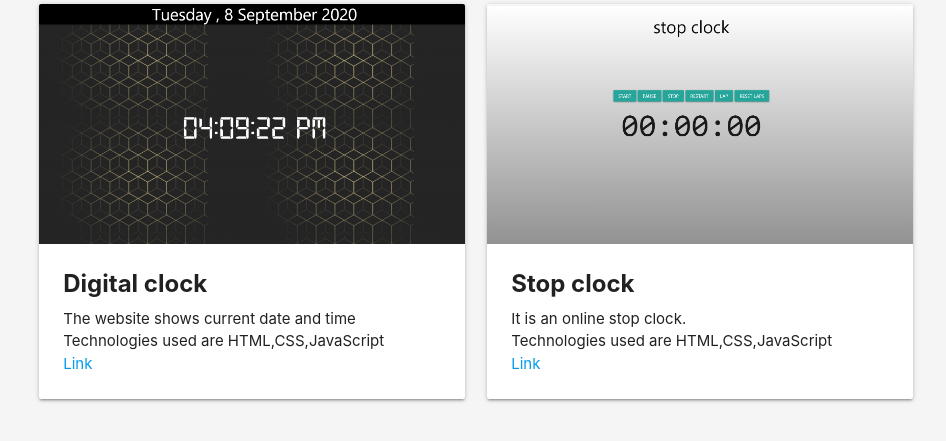
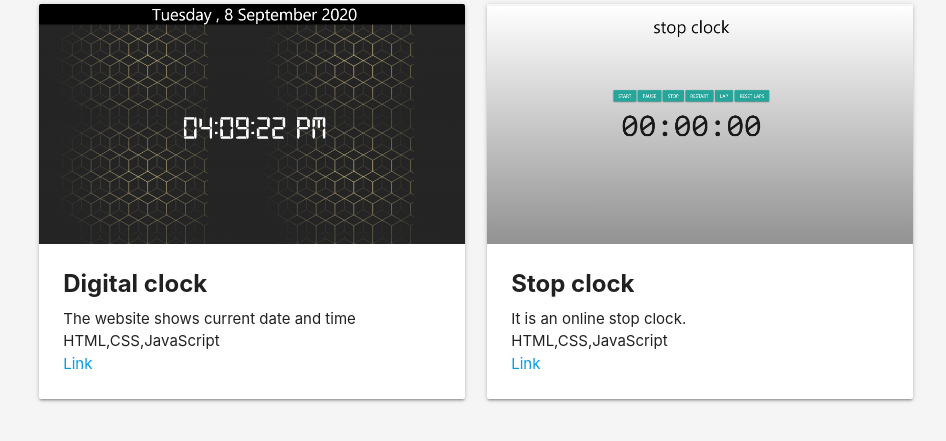
Before and after one commit to geeta983/geeta983.github.io, a plain HTML site: page index.html in a window 1280 px wide. Shown: the part 119-560 px from the top of the page, without its empty margins (164-1110 px from the left). Drawn offline with nearby package versions, Linux system fonts and the light colour scheme.

Commit message:
Update index.html

```diff
--- a/index.html
+++ b/index.html
@@ -22,7 +22,7 @@
 		 	 	 	<div class="card-image"><img src="digitalclockimage.png" alt=" "></div>
 		 	 	 	 <div class="card-content">
 		 	 	 	 	<span class="card-title"><span style="font-weight: bold;">Digital clock</span></span>
-		 	 	 	 	<p>The website shows current date and time<br>Technologies used are HTML,CSS,JavaScript<br>
+		 	 	 	 	<p>The website shows current date and time<br>HTML,CSS,JavaScript<br>
 		 	 	 	 	   <a href="https://github.com/geeta983/digital_clock">Link</a></p>
 		 	 	 	 </div>
 		 	 	 </div>
@@ -32,7 +32,7 @@
 		 	 	 	<div class="card-image"><img src="stopclockimage.png" alt=" "></div>
 		 	 	 	 <div class="card-content">
 		 	 	 	 	<span class="card-title"><span style="font-weight: bold;">Stop clock</span></span>
-		 	 	 	 	<p>It is an online stop clock.<br>Technologies used are HTML,CSS,JavaScript<br>
+		 	 	 	 	<p>It is an online stop clock.<br>HTML,CSS,JavaScript<br>
 		 	 	 	 	   <a href="https://github.com/geeta983/stop_clock">Link</a></p>
 		 	 	 	 </div>
 		 	 	 </div>
```
